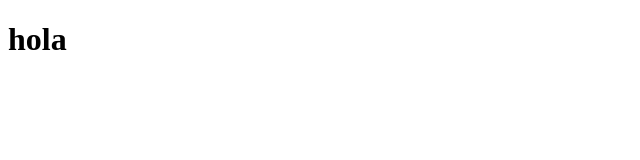
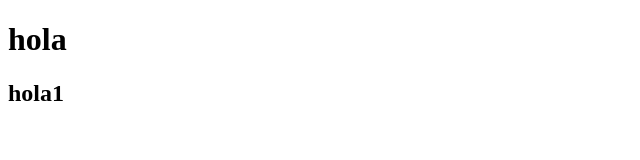
Before and after one commit to Hetcor90/juegosecreto1, a plain HTML site: page contacto.html in a window 1280 px wide. Shown: the full height of the page, 0-640 px from the left. Drawn offline with Linux system fonts and the light colour scheme.

Commit message:
actualiza contacto3

```diff
--- a/contacto.html
+++ b/contacto.html
@@ -7,5 +7,6 @@
 </head>
 <body>
     <h1>hola</h1>
+    <h2>hola1</h2>
 </body>
 </html>
```
